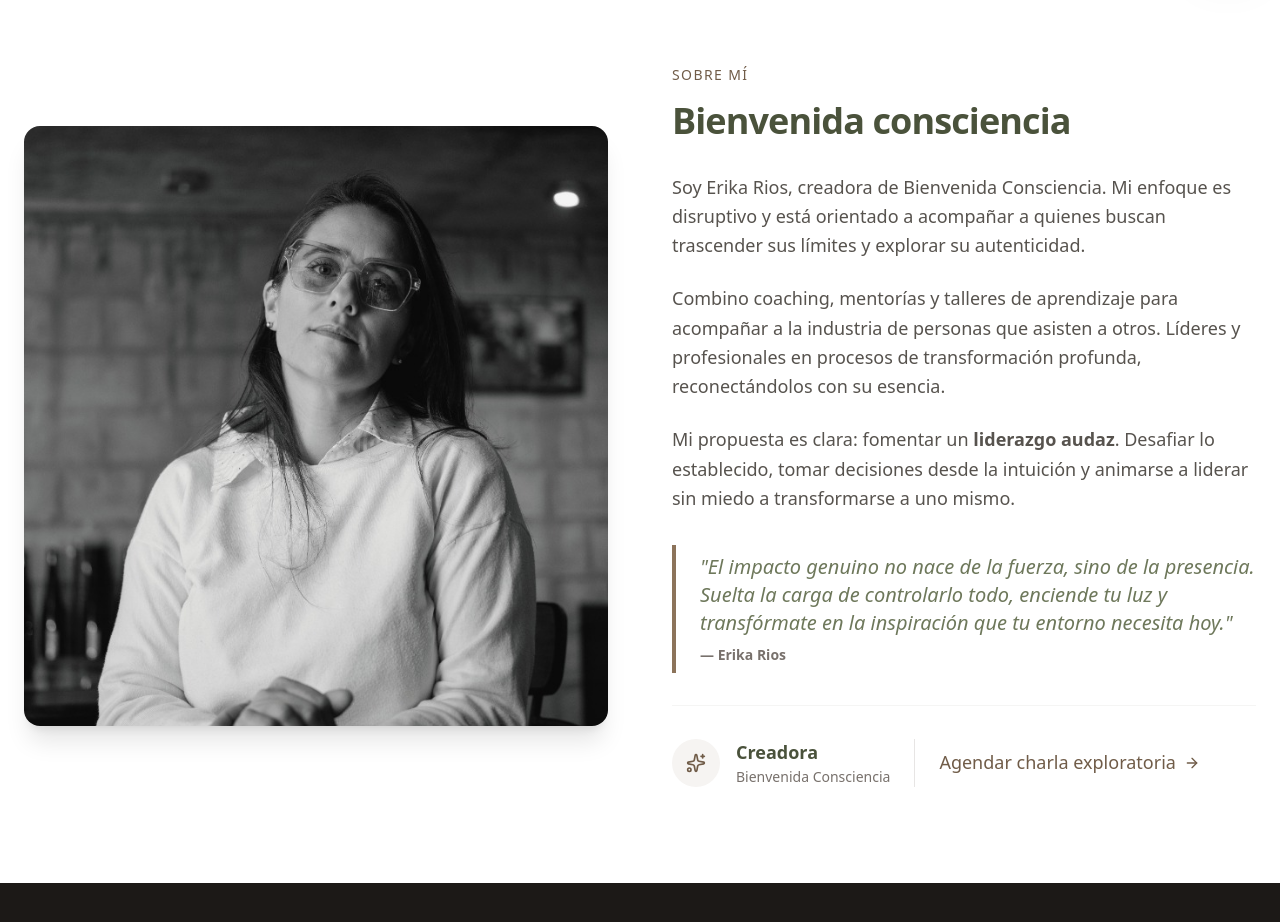
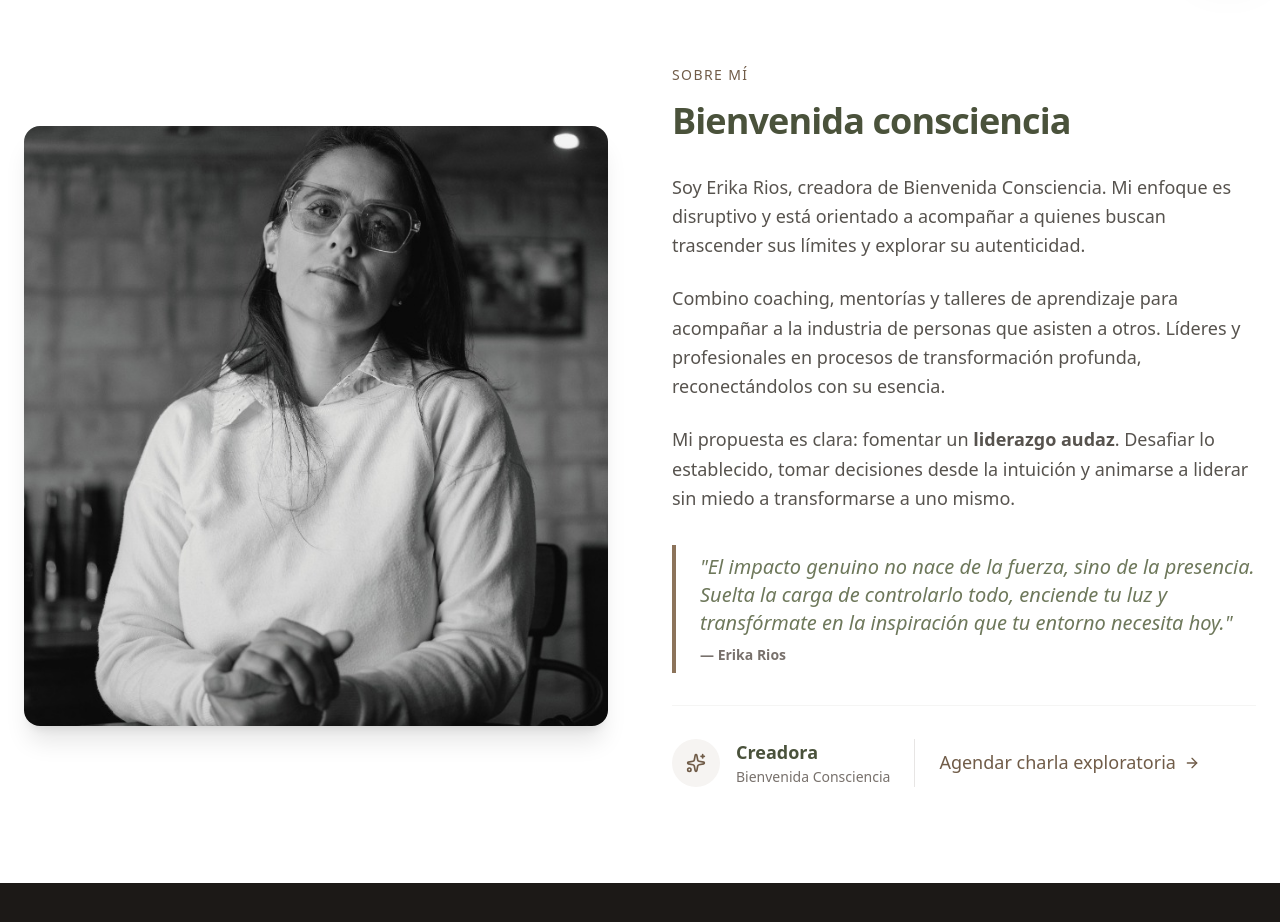
Before and after one commit to ProgWBVSG/Erika-Rios-Web, a Next.js app: page / in a window 1280 px wide. Shown: the part 820-1742 px from the top of the page. Built offline with nearby package versions, Linux system fonts and the light colour scheme.

Commit message:
fix: ajusta posicion about image a 70% para mostrar manos

```diff
--- a/src/app/page.tsx
+++ b/src/app/page.tsx
@@ -120,7 +120,7 @@ export default function Home() {
               src="/images/erika_about_real.jpg"
               alt="Erika Rios"
               fill
-              className="object-cover object-center"
+              className="object-cover object-[center_70%]"
             />
           </div>
           <div>
```
